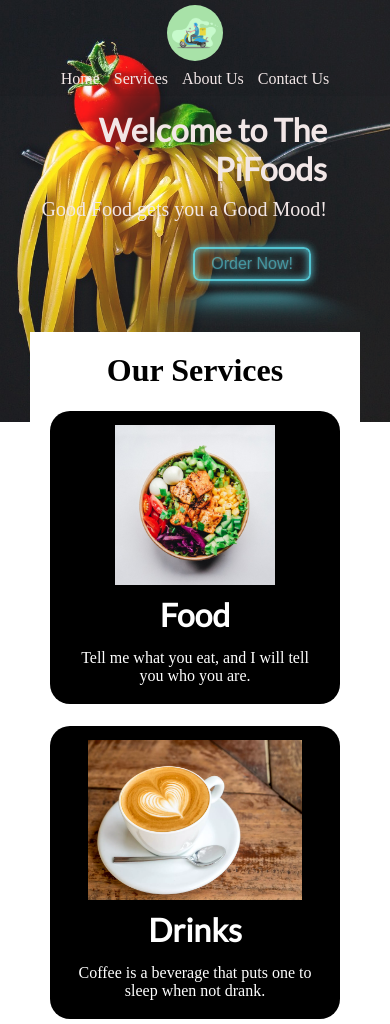
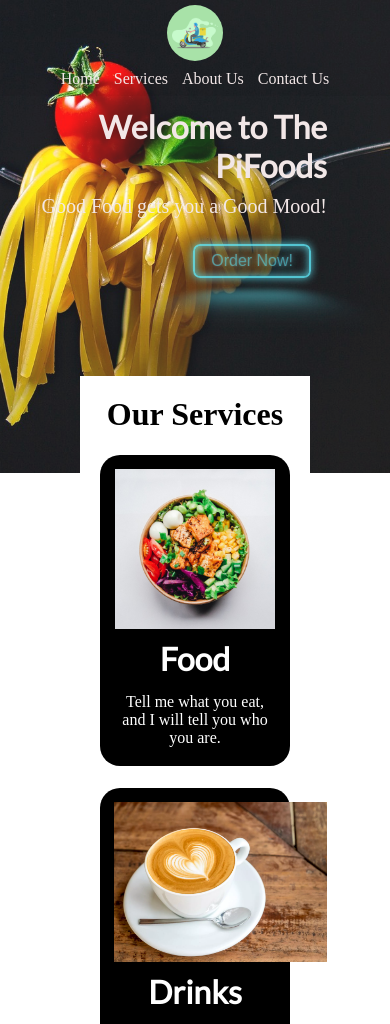
Before and after one commit to PiyushChh/Food, a plain HTML site: page index.html in a window 390 px wide. Shown: the top 1024 px of the page. Drawn offline with Linux system fonts and the light colour scheme.

Commit message:
Update phone.css

```diff
--- a/phone.css
+++ b/phone.css
@@ -22,13 +22,13 @@
 /*Home*/
 .homehead{
     height: 200px;
-    padding:3px 30px;
+    padding:0px 30px;
     text-align: right;
 
 }
 .homehead::before{
 
-    height:50%;
+    height:56%;
 
 }
 .homehead h1,p{
@@ -41,7 +41,7 @@
 }
 /*Services*/
 .services{
-    margin: 30px;
+    margin: 80px;
 }
 .services{
     flex-direction: column;
```
